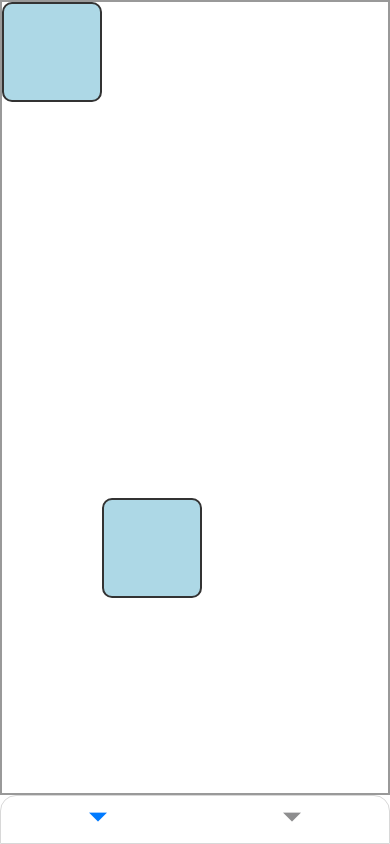
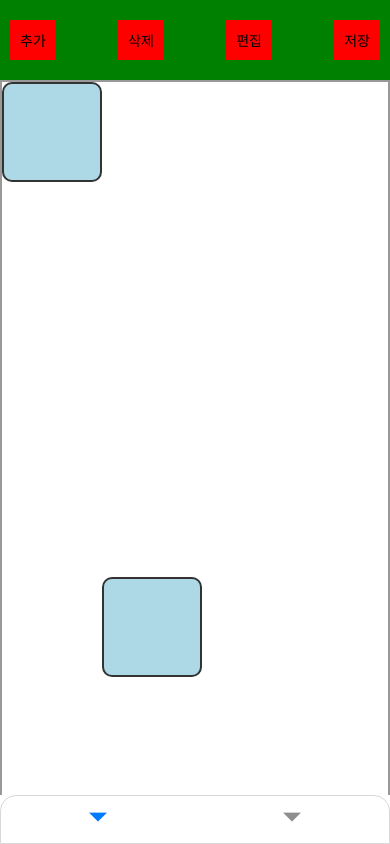
Before and after one commit to Leeselbin/DecoSpace, a React Native app: screen /Home in a window 390 px wide. Built offline with nearby package versions, Linux system fonts and the light colour scheme; what react-native-safearea-height would draw is missing.

Commit message:
상단 기능추가 , 컴포넌트 하드코딩제거

```diff
--- a/src/components/Canvas.tsx
+++ b/src/components/Home/Canvas.tsx
@@ -3,14 +3,22 @@ import React, { useEffect, useState } from 'react';
 import { StyleSheet, View } from 'react-native';
 import Animated, { useSharedValue, useAnimatedStyle, useDerivedValue, runOnJS } from 'react-native-reanimated';
 import Furniture from './Furniture';
+import { GestureMode } from '../../screens/Home';
 
-const Canvas: React.FC = () => {
+type Props = {
+    gestureMode: GestureMode;
+}
+
+const Canvas: React.FC<Props> = ({ gestureMode }) => {
     const scale = useSharedValue(1);
     const rotation = useSharedValue(0);
+    const [currentScale, setCurrentScale] = useState<number>(1);
+    const [currentRotation, setCurrentRotation] = useState<number>(0);
 
-    const [currentScale, setCurrentScale] = useState(1);
-    const [currentRotation, setCurrentRotation] = useState(0);
-
+    const [furnitureList, setFurnitureList] = useState([
+        { id: '1', x: 0, y: 0 },
+        { id: '2', x: 100, y: 100 },
+    ]);
 
 
     // Pinch, rotation 제스처
@@ -55,8 +63,13 @@ const Canvas: React.FC = () => {
         <GestureHandlerRootView style={styles.container}>
             <GestureDetector gesture={composedGesture}>
                 <Animated.View style={[styles.canvas, animatedCanvasStyle]}>
-                    <Furniture initialX={0} initialY={0} />
-                    <Furniture initialX={100} initialY={100} />
+
+                    {furnitureList && furnitureList.map((item, index) => {
+                        return (
+                            <Furniture key={'furniture' + item.id} initialX={item.x} initialY={item.y} />
+                        )
+                    })}
+
                 </Animated.View>
             </GestureDetector>
         </GestureHandlerRootView>
@@ -71,7 +84,8 @@ const styles = StyleSheet.create({
         alignItems: 'center',
         justifyContent: 'center',
         width: '100%',
-        height: '100%',
+        top: '10%',
+        height: '90%',
         flex: 1,
         borderWidth: 0,
     },
--- a/src/components/Furniture.tsx
+++ b/src/components/Home/Furniture.tsx
@@ -3,10 +3,11 @@ import { StyleSheet, View } from 'react-native';
 import { Gesture, GestureDetector, GestureHandlerRootView } from 'react-native-gesture-handler';
 import Animated, { useSharedValue, useAnimatedStyle, withSpring } from 'react-native-reanimated';
 import { runOnJS } from 'react-native-reanimated';
+
+import Svg, { Polygon } from 'react-native-svg';
 import FurnitureOptions from './FurnitureOptions';
-import Svg, { Polygon } from 'react-native-svg';
 
-interface FurnitureProps {
+type FurnitureProps = {
     initialX: number;
     initialY: number;
 }
--- a/src/components/FurnitureOptions.tsx
+++ b/src/components/Home/FurnitureOptions.tsx
@@ -1,7 +1,7 @@
 import React from 'react';
 import { Modal, StyleSheet, Text, TouchableOpacity, View } from 'react-native';
 
-interface FurnitureOptionsProps {
+type FurnitureOptionsProps = {
     isVisible: boolean;
     onClose: () => void;
     onRotate90: () => void;
@@ -61,7 +61,7 @@ const styles = StyleSheet.create({
         backgroundColor: 'white',
         borderRadius: 12,
         padding: 20,
-        width: '80%',
+        width: '60%',
         shadowColor: '#000',
         shadowOffset: { width: 0, height: 4 },
         shadowOpacity: 0.3,
@@ -70,7 +70,7 @@ const styles = StyleSheet.create({
     },
     optionButton: {
         backgroundColor: '#4F46E5',
-        paddingVertical: 10,
+        paddingVertical: 8,
         paddingHorizontal: 16,
         borderRadius: 8,
         marginVertical: 6,
--- /dev/null
+++ b/src/components/Home/HomeHeader.tsx
@@ -0,0 +1,50 @@
+import { View, Text, StyleSheet, TouchableOpacity } from 'react-native'
+import React from 'react'
+import { statusBarHeight } from '../CommonStatusBar'
+import { GestureMode } from '../../screens/Home';
+
+type Props = {
+    changeGestureMode: (mode: GestureMode) => void;
+}
+
+const HomeHeader = ({ changeGestureMode }: Props) => {
+    return (
+        <View style={styles.container1}>
+            <TouchableOpacity onPress={() => changeGestureMode('add')} style={styles.buttonWrap}>
+                <Text>추가</Text>
+            </TouchableOpacity>
+            <TouchableOpacity onPress={() => changeGestureMode('delete')} style={styles.buttonWrap}>
+                <Text>삭제</Text>
+            </TouchableOpacity>
+            <TouchableOpacity onPress={() => changeGestureMode('edit')} style={styles.buttonWrap}>
+                <Text>편집</Text>
+            </TouchableOpacity>
+            <TouchableOpacity onPress={() => changeGestureMode('saving')} style={styles.buttonWrap}>
+                <Text>저장</Text>
+            </TouchableOpacity>
+        </View>
+    )
+}
+
+export default HomeHeader
+
+const styles = StyleSheet.create({
+    container1: {
+        display: 'flex',
+        backgroundColor: 'green',
+        flexDirection: 'row',
+        height: '10%',
+        width: '100%',
+        alignItems: 'center',
+        justifyContent: 'space-between',
+        paddingHorizontal: 10,
+        position: 'absolute',
+        zIndex: 99999,
+        top: 0,
+    },
+    buttonWrap: {
+        padding: 10,
+        backgroundColor: 'red',
+
+    }
+})
--- a/src/screens/Home.tsx
+++ b/src/screens/Home.tsx
@@ -1,11 +1,21 @@
 import { View, Text, StyleSheet } from 'react-native'
-import React from 'react'
-import Canvas from '../components/Canvas'
+import React, { useState } from 'react'
+import Canvas from '../components/Home/Canvas'
+import HomeHeader from '../components/Home/HomeHeader'
+
+export type GestureMode = 'idle' | 'add' | 'edit' | 'delete' | 'saving';
 
 const Home = () => {
+    const [gestureMode, setGestureMode] = useState<GestureMode>('idle');
+
+    const changeGestureMode = (mode: GestureMode) => {
+        setGestureMode(mode);
+    }
+
     return (
         <View style={styles.container1}>
-            <Canvas />
+            <HomeHeader changeGestureMode={changeGestureMode} />
+            <Canvas gestureMode={gestureMode} />
         </View>
     )
 }
```
